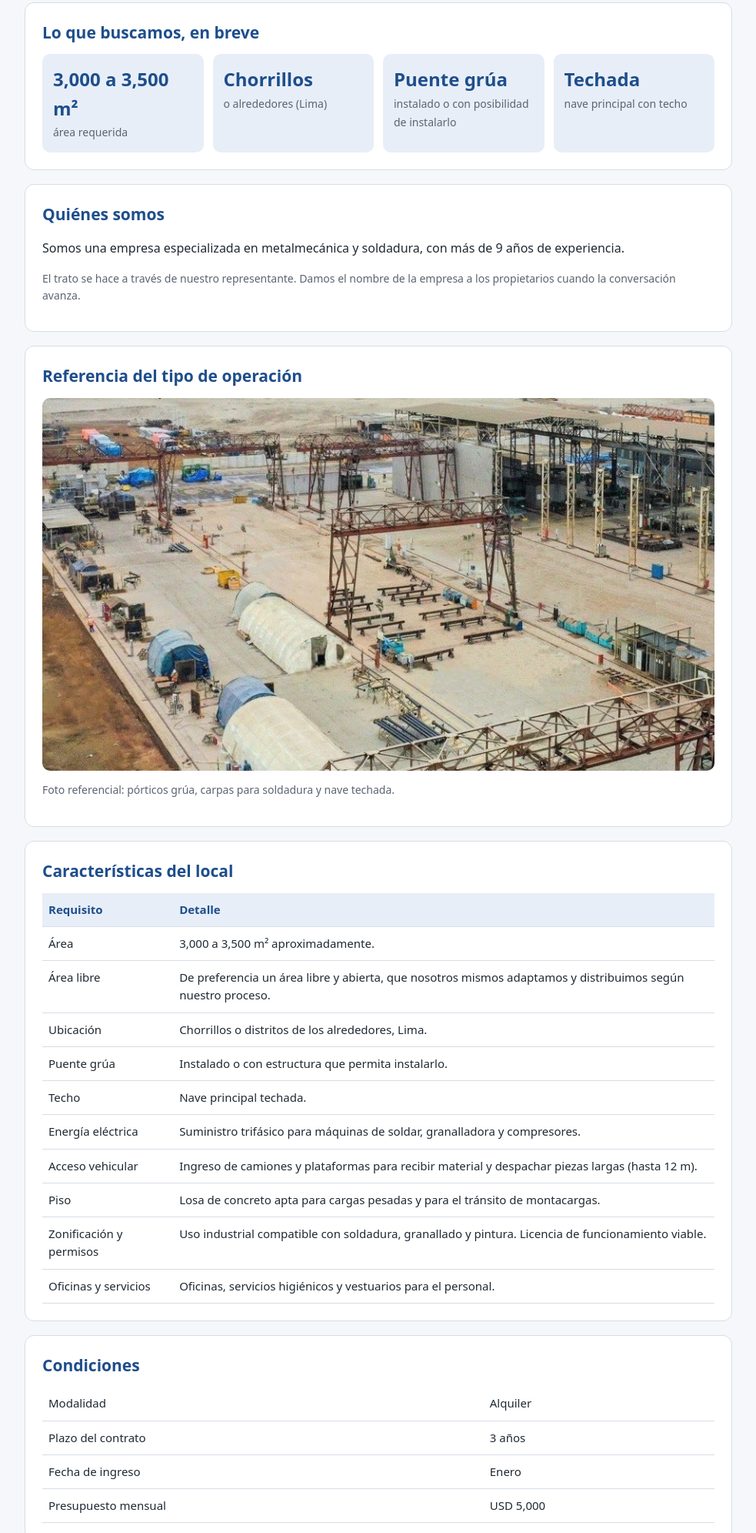
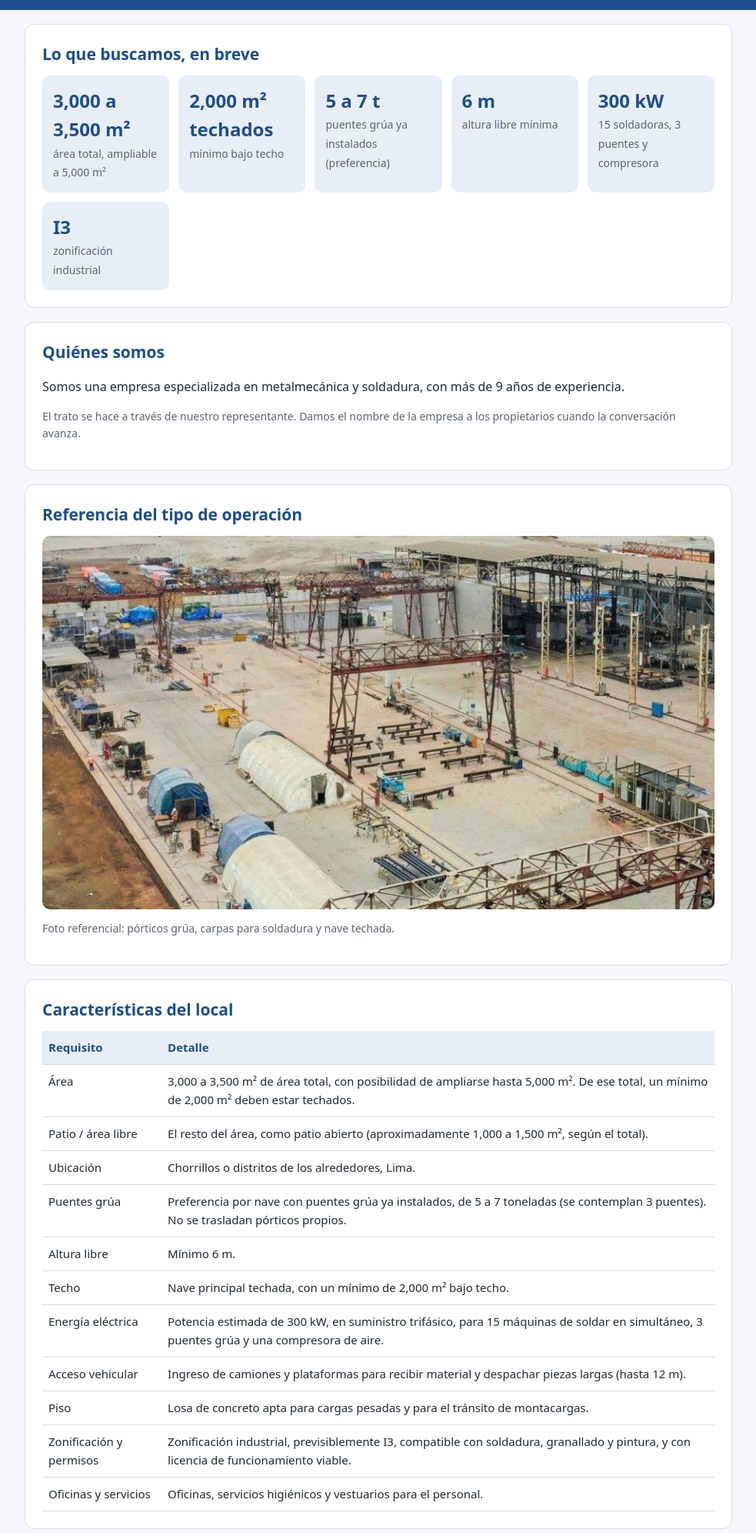
Before and after one commit to giancarlo-marcador/busqueda-nave-3000m2, a plain HTML site: page index.html in a window 1280 px wide. Shown: the part 253-2244 px from the top of the page at 77% size, without its empty margins (148-1131 px from the left). Drawn offline with Linux system fonts and the light colour scheme.

Commit message:
V4: actualiza especificaciones técnicas y el dominio nave.giancarlocarrion.com

```diff
--- a/index.html
+++ b/index.html
@@ -3,7 +3,7 @@
 <head>
 <meta charset="utf-8">
 <meta name="viewport" content="width=device-width, initial-scale=1">
-<title>Se busca alquiler nave industrial – Chorrillos o alrededores (V3)</title>
+<title>Se busca alquiler nave industrial – Chorrillos o alrededores (V4)</title>
 <style>
 :root{--azul:#1e4e8c;--azul2:#e8eef7;--gris:#5b6472;--amar:#fff3c4;--borde:#d7dde6}
 *{box-sizing:border-box}
@@ -42,9 +42,9 @@ footer{text-align:center;font-size:13px;color:var(--gris);padding:20px}
 </head>
 <body>
 <header><div class="wrap">
-  <span class="tag">SE BUSCA · V3</span>
+  <span class="tag">SE BUSCA · V4</span>
   <h1>Se busca alquiler nave industrial</h1>
-  <p><strong>3,000 a 3,500 m² · Chorrillos o alrededores · con posibilidad de puente grúa</strong></p>
+  <p><strong>3,000 a 3,500 m² (ampliable a 5,000) · mín. 2,000 m² techados · Chorrillos o alrededores · puentes grúa 5 a 7 t · altura libre mín. 6 m</strong></p>
   <p>Empresa especializada en metalmecánica y soldadura busca un local adicional para ampliar sus operaciones de fabricación (no es un traslado).</p>
 </div></header>
 
@@ -53,10 +53,12 @@ footer{text-align:center;font-size:13px;color:var(--gris);padding:20px}
 <section>
   <h2>Lo que buscamos, en breve</h2>
   <div class="kpis">
-    <div class="kpi"><b>3,000 a 3,500 m²</b><span>área requerida</span></div>
-    <div class="kpi"><b>Chorrillos</b><span>o alrededores (Lima)</span></div>
-    <div class="kpi"><b>Puente grúa</b><span>instalado o con posibilidad de instalarlo</span></div>
-    <div class="kpi"><b>Techada</b><span>nave principal con techo</span></div>
+    <div class="kpi"><b>3,000 a 3,500 m²</b><span>área total, ampliable a 5,000 m²</span></div>
+    <div class="kpi"><b>2,000 m² techados</b><span>mínimo bajo techo</span></div>
+    <div class="kpi"><b>5 a 7 t</b><span>puentes grúa ya instalados (preferencia)</span></div>
+    <div class="kpi"><b>6 m</b><span>altura libre mínima</span></div>
+    <div class="kpi"><b>300 kW</b><span>15 soldadoras, 3 puentes y compresora</span></div>
+    <div class="kpi"><b>I3</b><span>zonificación industrial</span></div>
   </div>
 </section>
 
@@ -77,15 +79,16 @@ footer{text-align:center;font-size:13px;color:var(--gris);padding:20px}
   <table>
     <thead><tr><th>Requisito</th><th>Detalle</th></tr></thead>
     <tbody>
-      <tr><td>Área</td><td>3,000 a 3,500 m² aproximadamente.</td></tr>
-      <tr><td>Área libre</td><td>De preferencia un área libre y abierta, que nosotros mismos adaptamos y distribuimos según nuestro proceso.</td></tr>
+      <tr><td>Área</td><td>3,000 a 3,500 m² de área total, con posibilidad de ampliarse hasta 5,000 m². De ese total, un mínimo de 2,000 m² deben estar techados.</td></tr>
+      <tr><td>Patio / área libre</td><td>El resto del área, como patio abierto (aproximadamente 1,000 a 1,500 m², según el total).</td></tr>
       <tr><td>Ubicación</td><td>Chorrillos o distritos de los alrededores, Lima.</td></tr>
-      <tr><td>Puente grúa</td><td>Instalado o con estructura que permita instalarlo.</td></tr>
-      <tr><td>Techo</td><td>Nave principal techada.</td></tr>
-      <tr><td>Energía eléctrica</td><td>Suministro trifásico para máquinas de soldar, granalladora y compresores.</td></tr>
+      <tr><td>Puentes grúa</td><td>Preferencia por nave con puentes grúa ya instalados, de 5 a 7 toneladas (se contemplan 3 puentes). No se trasladan pórticos propios.</td></tr>
+      <tr><td>Altura libre</td><td>Mínimo 6 m.</td></tr>
+      <tr><td>Techo</td><td>Nave principal techada, con un mínimo de 2,000 m² bajo techo.</td></tr>
+      <tr><td>Energía eléctrica</td><td>Potencia estimada de 300 kW, en suministro trifásico, para 15 máquinas de soldar en simultáneo, 3 puentes grúa y una compresora de aire.</td></tr>
       <tr><td>Acceso vehicular</td><td>Ingreso de camiones y plataformas para recibir material y despachar piezas largas (hasta 12 m).</td></tr>
       <tr><td>Piso</td><td>Losa de concreto apta para cargas pesadas y para el tránsito de montacargas.</td></tr>
-      <tr><td>Zonificación y permisos</td><td>Uso industrial compatible con soldadura, granallado y pintura. Licencia de funcionamiento viable.</td></tr>
+      <tr><td>Zonificación y permisos</td><td>Zonificación industrial, previsiblemente I3, compatible con soldadura, granallado y pintura, y con licencia de funcionamiento viable.</td></tr>
       <tr><td>Oficinas y servicios</td><td>Oficinas, servicios higiénicos y vestuarios para el personal.</td></tr>
     </tbody>
   </table>
@@ -98,19 +101,19 @@ footer{text-align:center;font-size:13px;color:var(--gris);padding:20px}
       <tr><td>Modalidad</td><td>Alquiler</td></tr>
       <tr><td>Plazo del contrato</td><td>3 años</td></tr>
       <tr><td>Fecha de ingreso</td><td>Enero</td></tr>
-      <tr><td>Presupuesto mensual</td><td>USD 5,000</td></tr>
+      <tr><td>Presupuesto mensual</td><td>USD 5,000 + IGV (referencia, no es un tope)</td></tr>
     </tbody>
   </table>
 </section>
 
 <section class="cta">
   <h2>¿Tienes un local que cumple?</h2>
-  <p>Escríbenos con la ubicación, el área, fotos, si tiene puente grúa y el precio.</p>
+  <p>Escríbenos con la ubicación, el área, fotos, si tiene puentes grúa (capacidad y cantidad) y el precio.</p>
   <p>Contacto: <strong>Giancarlo Carrión</strong> · <a href="tel:+51938823222" style="color:#fff">938 823 222</a> · <a href="https://wa.me/51938823222" style="color:#fff">WhatsApp</a></p>
 </section>
 
 </main>
-<footer>V3</footer>
+<footer>V4</footer>
 <script>
 /* Recarga automática: si la página cambia, se recarga sola. */
 (function(){
```
Also changed, not shown: 1 other file.
